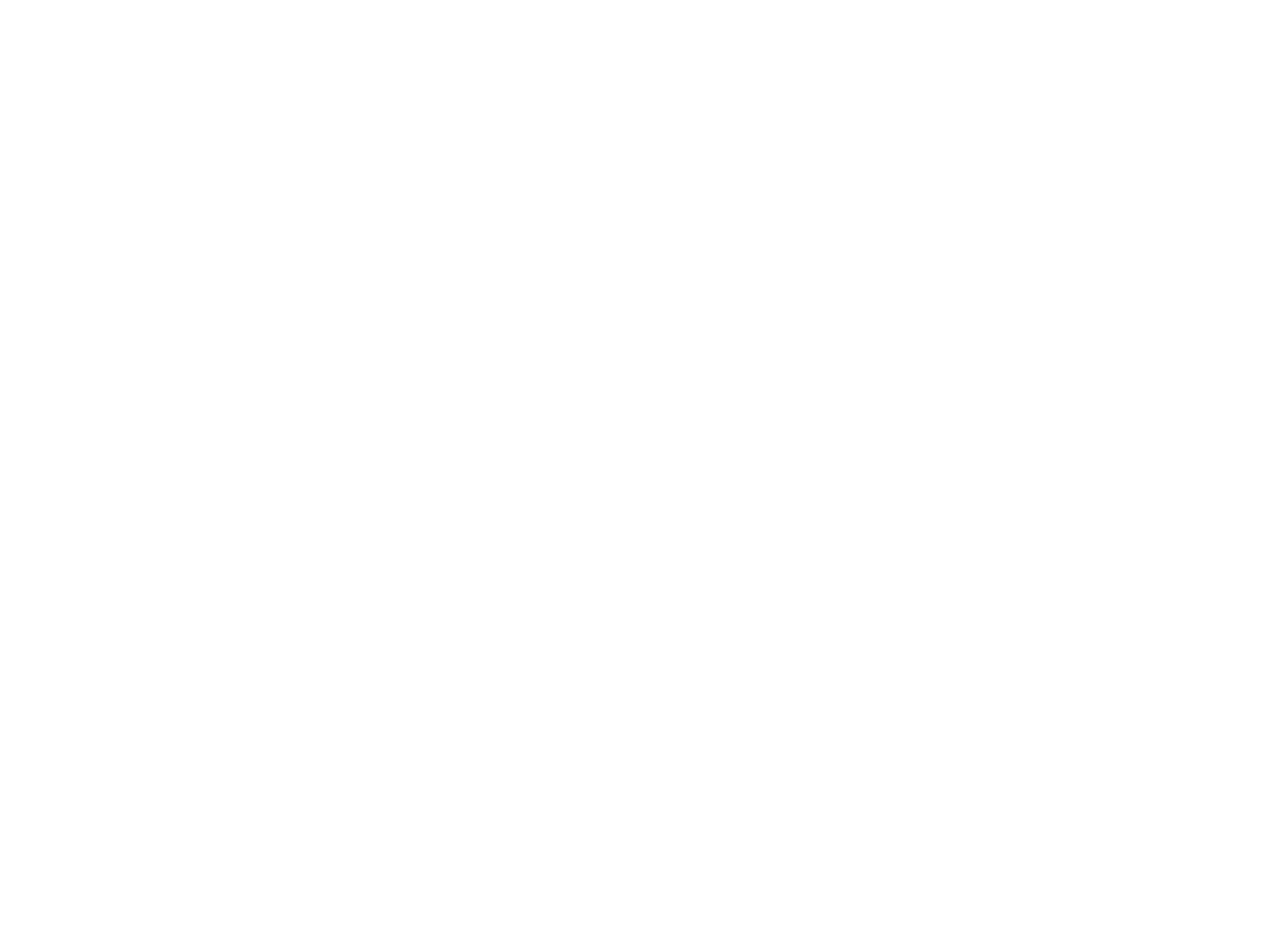
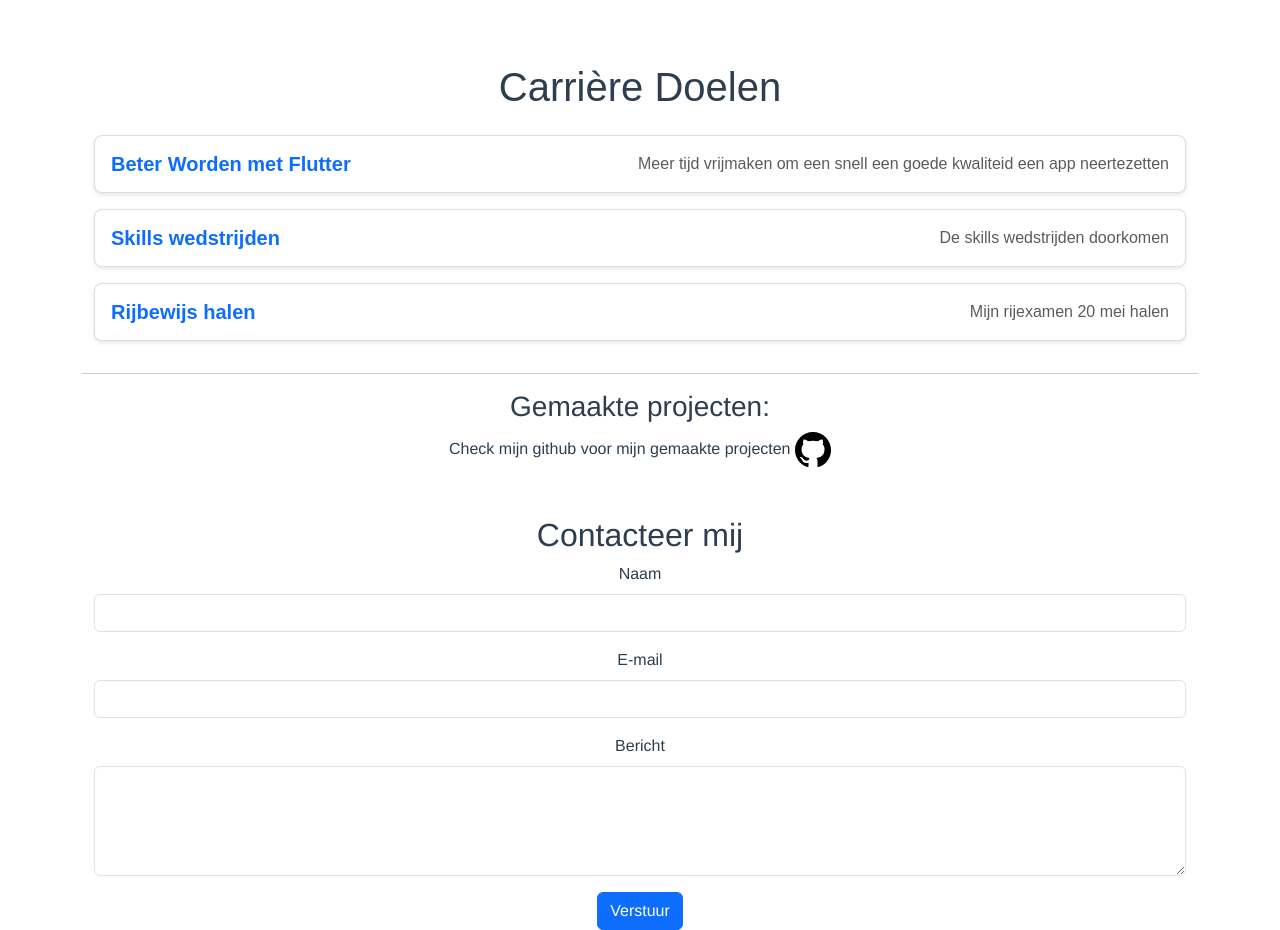
Before and after one commit to 0353497/portifoliov2, a Vue app: page / in a window 1280 px wide. Shown: the part 3220-4150 px from the top of the page. Before the commit the page ends 3259 px from the top, so only its background shows below. Built offline with nearby package versions, Linux system fonts and the light colour scheme.

Commit message:
feat: add login and contact components, enhance HomeView with career goals and project links

```diff
--- /dev/null
+++ b/src/components/CarriereDoelen.vue
@@ -0,0 +1,53 @@
+<template>
+    <div class="career-goals container mt-4">
+        <h1 class="text-center">Carrière Doelen</h1>
+        <div v-if="goals.length" class="row mt-4">
+            <div v-for="(goal, index) in goals" :key="index" class="col-12 mb-3">
+                <div class="card">
+                    <div class="card-body d-flex justify-content-between align-items-center">
+                        <h5 class="card-title text-primary mb-0">{{ goal.doelnaam }}</h5>
+                        <p class="card-text text-muted mb-0">{{ goal.doel }}</p>
+                    </div>
+                </div>
+            </div>
+        </div>
+        <div v-else class="alert alert-warning text-center">
+            Er zijn nog geen doelen toegevoegd.
+        </div>
+    </div>
+</template>
+
+<script>
+export default {
+    name: "CareerGoals",
+    props: {
+        goals: {
+            type: Array,
+            required: true,
+            default: () => [],
+        },
+    },
+};
+</script>
+
+<style scoped>
+.career-goals {
+    font-family: Arial, sans-serif;
+}
+
+.card {
+    border: 1px solid #ddd;
+    border-radius: 8px;
+    box-shadow: 0 2px 4px rgba(0, 0, 0, 0.1);
+}
+
+.card-title {
+    font-weight: bold;
+}
+
+.card-body {
+    display: flex;
+    justify-content: space-between;
+    align-items: center;
+}
+</style>
--- /dev/null
+++ b/src/components/Contact.vue
@@ -0,0 +1,50 @@
+<template>
+    <div class="container mt-5">
+        <div v-if="formSubmitted" class="alert alert-success mt-3" role="alert">
+            Bedankt voor je bericht! We nemen zo snel mogelijk contact met je op.
+        </div>
+        <h2>Contacteer mij</h2>
+        <form @submit.prevent="handleSubmit">
+            <div class="mb-3">
+                <label for="name" class="form-label">Naam</label>
+                <input type="text" class="form-control" id="name" v-model="name" required />
+            </div>
+
+            <div class="mb-3">
+                <label for="email" class="form-label">E-mail</label>
+                <input type="email" class="form-control" id="email" v-model="email" required />
+            </div>
+
+            <div class="mb-3">
+                <label for="message" class="form-label">Bericht</label>
+                <textarea class="form-control" id="message" rows="4" v-model="message" required></textarea>
+            </div>
+
+            <button type="submit" class="btn btn-primary">Verstuur</button>
+        </form>
+    </div>
+</template>
+
+<script>
+export default {
+    data() {
+        return {
+            name: '',
+            email: '',
+            message: '',
+            formSubmitted: false,
+        };
+    },
+    methods: {
+        handleSubmit() {
+            this.formSubmitted = true;
+
+            this.name = '';
+            this.email = '';
+            this.message = '';
+        },
+    },
+};
+</script>
+
+<style scoped></style>
--- /dev/null
+++ b/src/components/Login.vue
@@ -0,0 +1,103 @@
+<template>
+    <div class="container mt-5">
+        <h2>{{ title }}</h2>
+        <form @submit.prevent="handleSubmit">
+            <div class="mb-3">
+                <label for="email" class="form-label">E-mail</label>
+                <input type="email" class="form-control" id="email" v-model="email" required />
+            </div>
+
+            <div v-if="isSignup" class="mb-3">
+                <label for="name" class="form-label">Naam</label>
+                <input type="text" class="form-control" id="name" v-model="name" required />
+            </div>
+
+            <div class="mb-3">
+                <label for="password" class="form-label">Wachtwoord</label>
+                <input type="password" class="form-control" id="password" v-model="password" required />
+            </div>
+
+            <div v-if="isSignup" class="mb-3">
+                <label for="confirmPassword" class="form-label">Bevestig wachtwoord</label>
+                <input type="password" class="form-control" id="confirmPassword" v-model="confirmPassword" required />
+            </div>
+
+            <button type="submit" class="btn btn-primary">{{ buttonText }}</button>
+        </form>
+        <LoginModal v-if="showModal" :showModal="showModal" :modalTitle="modalTitle" :modalMessage="modalMessage"
+            @update:showModal="showModal = $event" />
+        <p>geerligsniek@gmail.com, password</p>
+    </div>
+</template>
+
+<script>
+
+
+import LoginModal from './LoginModal.vue';
+export default {
+    components: {
+        LoginModal,
+    },
+    props: {
+        isSignup: {
+            type: Boolean,
+            default: false,
+        },
+        title: {
+            type: String,
+            default: 'Log in',
+        },
+        buttonText: {
+            type: String,
+            default: 'Inloggen',
+        },
+        successMessage: {
+            type: String,
+            default: 'Je bent succesvol ingelogd!',
+        },
+    },
+    data() {
+        return {
+            email: '',
+            name: '',
+            password: '',
+            confirmPassword: '',
+            formSubmitted: false,
+            showModal: false,
+            modalTitle: '',
+            modalMessage: '',
+        };
+    },
+    methods: {
+        handleSubmit() {
+            if (this.isSignup && this.password !== this.confirmPassword) {
+                this.modalTitle = "Fout";
+                this.modalMessage = "Wachtwoorden komen niet overeen.";
+                this.showModal = true;
+                return;
+            } else if (this.isSignup) {
+                this.modalTitle = "Registratie Succesvol";
+                this.modalMessage = "Je bent succesvol geregistreerd!";
+                this.showModal = true;
+            } else {
+                if (this.email === 'geerligsniek@gmail.com' && this.password === 'password') {
+                    this.modalTitle = "Inloggen Succes";
+                    this.modalMessage = "Je bent succesvol ingelogd!";
+                    this.showModal = true;
+                } else {
+                    this.modalTitle = "Inloggen Fout";
+                    this.modalMessage = "Ongeldige inloggegevens!";
+                    this.showModal = true;
+                }
+            }
+
+            this.email = '';
+            this.name = '';
+            this.password = '';
+            this.confirmPassword = '';
+        },
+    },
+};
+</script>
+
+<style scoped></style>
--- /dev/null
+++ b/src/components/LoginModal.vue
@@ -0,0 +1,53 @@
+<template>
+    <div class="modal fade" id="loginModal" tabindex="-1" aria-labelledby="loginModalLabel" aria-hidden="true"
+        :class="{ show: showModal }" style="display: block;" @click.self="closeModal">
+        <div class="modal-dialog">
+            <div class="modal-content">
+                <div class="modal-header">
+                    <h5 class="modal-title" id="loginModalLabel">{{ modalTitle }}</h5>
+                    <button type="button" class="btn-close" data-bs-dismiss="modal" aria-label="Close"
+                        @click="closeModal"></button>
+                </div>
+                <div class="modal-body">
+                    <p>{{ modalMessage }}</p>
+                </div>
+                <div class="modal-footer">
+                    <button type="button" class="btn btn-secondary" data-bs-dismiss="modal" @click="closeModal">
+                        Sluiten
+                    </button>
+                </div>
+            </div>
+        </div>
+    </div>
+</template>
+
+<script>
+export default {
+    props: {
+        showModal: {
+            type: Boolean,
+            default: false,
+        },
+        modalTitle: {
+            type: String,
+            default: "Inloggen",
+        },
+        modalMessage: {
+            type: String,
+            default: "Je bent succesvol ingelogd!",
+        },
+    },
+    methods: {
+        closeModal() {
+            this.$emit("update:showModal", false); // Emit event to close the modal
+            this.$router.push("/"); // Redirect to the home page
+        },
+    },
+};
+</script>
+
+<style scoped>
+.modal-backdrop {
+    display: none !important;
+}
+</style>
--- a/src/router/index.js
+++ b/src/router/index.js
@@ -1,12 +1,14 @@
 import { createRouter, createWebHistory } from 'vue-router'
-import HomeView from '../views/HomeView.vue'
+import HomeView from '@/views/HomeView.vue'
 import Page404 from '@/components/Page404.vue'
 import AboutView from '@/views/AboutView.vue'
+import Login from '@/components/Login.vue'
 
 const routes = [
   { path: '/', name: 'home', component: HomeView },
   { path: '/:pathMatch(.*)*', name: 'not-found', component: Page404 },
   { path: '/about', name: 'about', component: AboutView },
+  { path: '/login', name: 'login', component: Login }
 ]
 
 const router = createRouter({
--- a/src/views/AboutView.vue
+++ b/src/views/AboutView.vue
@@ -29,7 +29,8 @@
         dieper ingaat op je minder dominante types en de balans tussen je eigenschappen.
       </p>
     </Card>
-    <h3>CV</h3>
+    <hr>
+    <h3>CV/Persoonlijkheidprofiel</h3>
     <embed class="embed" src="/assets/CV Niek.pdf" type="application/pdf" frameBorder="0" scrolling="auto"
       width="100%"></embed>
 
--- a/src/views/HomeView.vue
+++ b/src/views/HomeView.vue
@@ -15,7 +15,19 @@
       description="Ik ben goed in programmeren, maar ik vind het documenteren/scrum minder leuk. Dus ik zou zeggen dat mijn sterkte programmerenn is en mijn zwakte scrum" />
     <TextCenter title="Leerstijl"
       description="Mijn leerstijl is actief bezig zijn met het onderwerp/project. Ik leer niet snel uit een boek maar sneller door actief bezig te gaan en goed te oefenen." />
+    <CarriereDoelen :goals="goalsArray" />
+    <hr>
+    <h3>Gemaakte projecten:</h3>
+    <p>Check mijn github voor mijn gemaakte projecten
+      <a href="https://github.com/0353497" target="_blank"><svg xmlns="http://www.w3.org/2000/svg" width="36"
+          height="36" fill="currentColor" class="bi bi-github" viewBox="0 0 16 16">
+          <path
+            d="M8 0C3.58 0 0 3.58 0 8c0 3.54 2.29 6.53 5.47 7.59.4.07.55-.17.55-.38 0-.19-.01-.82-.01-1.49-2.01.37-2.53-.49-2.69-.94-.09-.23-.48-.94-.82-1.13-.28-.15-.68-.52-.01-.53.63-.01 1.08.58 1.23.82.72 1.21 1.87.87 2.33.66.07-.52.28-.87.51-1.07-1.78-.2-3.64-.89-3.64-3.95 0-.87.31-1.59.82-2.15-.08-.2-.36-1.02.08-2.12 0 0 .67-.21 2.2.82.64-.18 1.32-.27 2-.27s1.36.09 2 .27c1.53-1.04 2.2-.82 2.2-.82.44 1.1.16 1.92.08 2.12.51.56.82 1.27.82 2.15 0 3.07-1.87 3.75-3.65 3.95.29.25.54.73.54 1.48 0 1.07-.01 1.93-.01 2.2 0 .21.15.46.55.38A8.01 8.01 0 0 0 16 8c0-4.42-3.58-8-8-8" />
+        </svg></a>
+    </p>
+    <Contact />
   </div>
+
 </template>
 
 <script>
@@ -25,6 +37,9 @@
 import Certificaten from '@/components/Certificaten.vue';
 import TextCenter from '@/components/TextCenter.vue';
 import List from '@/components/List.vue';
+import CarriereDoelen from '@/components/CarriereDoelen.vue';
+import Contact from '@/components/Contact.vue';
+
 export default {
   name: 'HomeView',
   components: {
@@ -32,6 +47,8 @@
     Certificaten,
     TextCenter,
     List,
+    CarriereDoelen,
+    Contact,
   },
   data() {
     return {
@@ -56,7 +73,24 @@
         'ASP .Net Razor',
         'PHP',
       ],
+      goalsArray: [
+        { doelnaam: 'Beter Worden met Flutter', doel: 'Meer tijd vrijmaken om een snell een goede kwaliteid een app neertezetten' },
+        { doelnaam: 'Skills wedstrijden', doel: 'De skills wedstrijden doorkomen' },
+        { doelnaam: 'Rijbewijs halen', doel: 'Mijn rijexamen 20 mei halen' },
+      ],
     };
   }
 };
 </script>
+<style scoped>
+.bi {
+  color: black;
+  font-size: 2.5rem;
+}
+
+.bi:hover {
+  color: rgb(72, 198, 240);
+  background-color: transparent;
+  box-shadow: 0 8px 16px rgba(0, 0, 0, 0.4);
+}
+</style>
```
